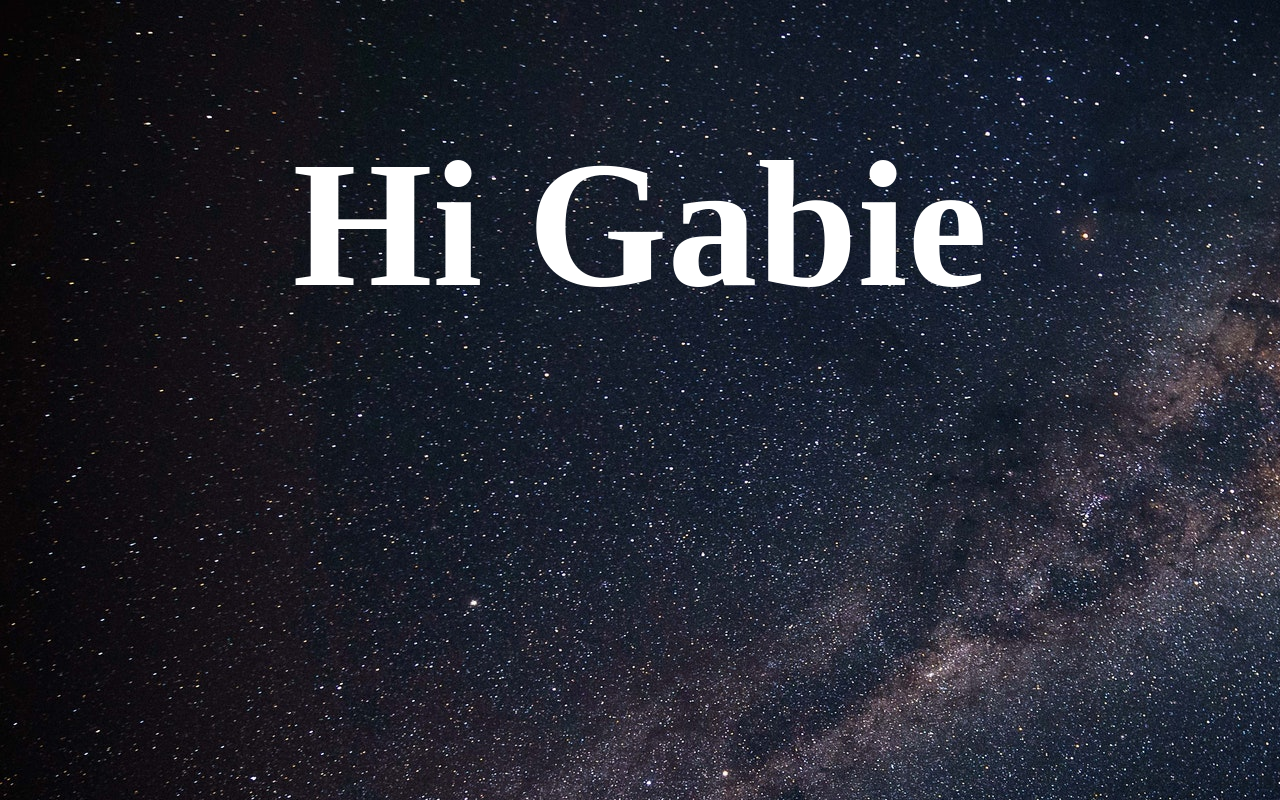
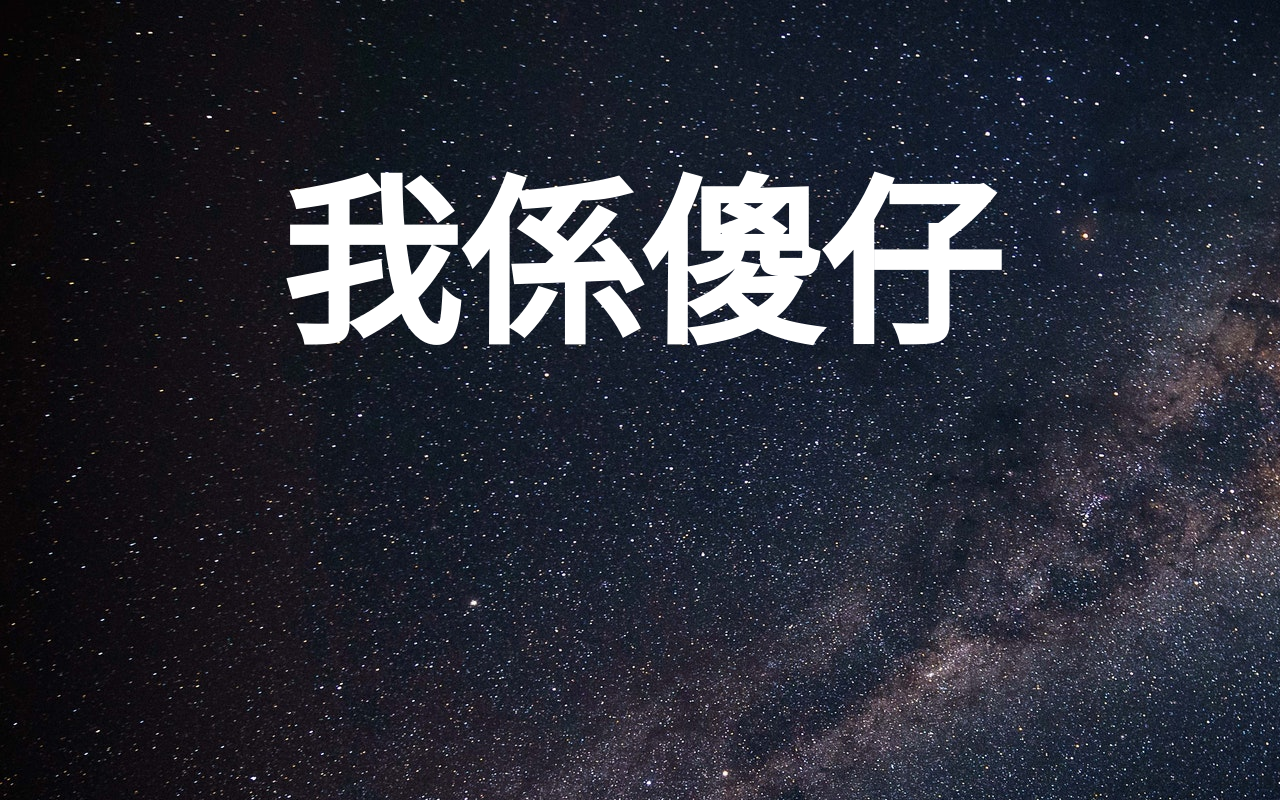
Before and after one commit to hfwong14/gabie, a plain HTML site: page index.html in a window 1280 px wide. Drawn offline with Linux system fonts and the light colour scheme.

Commit message:
I am a dumbass

```diff
--- a/index.html
+++ b/index.html
@@ -12,6 +12,6 @@
             background-image: url("img1.jpg");
         }
     </style>
-    <h1 style="color: white; text-align: center; font-size: 180px;">Hi Gabie</h1>
+    <h1 style="color: white; text-align: center; font-size: 180px;">我係傻仔</h1>
 </body>
 </html>
```
